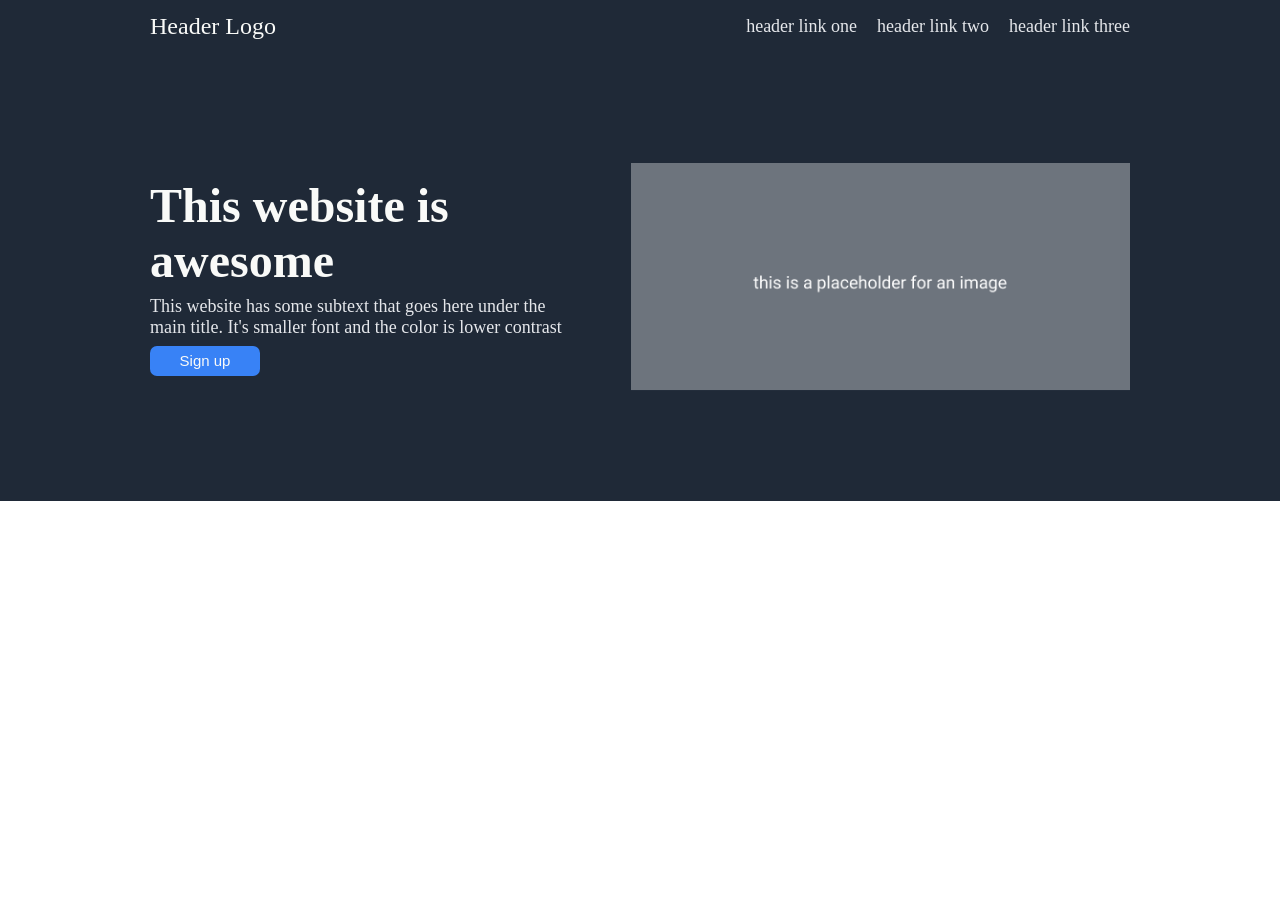
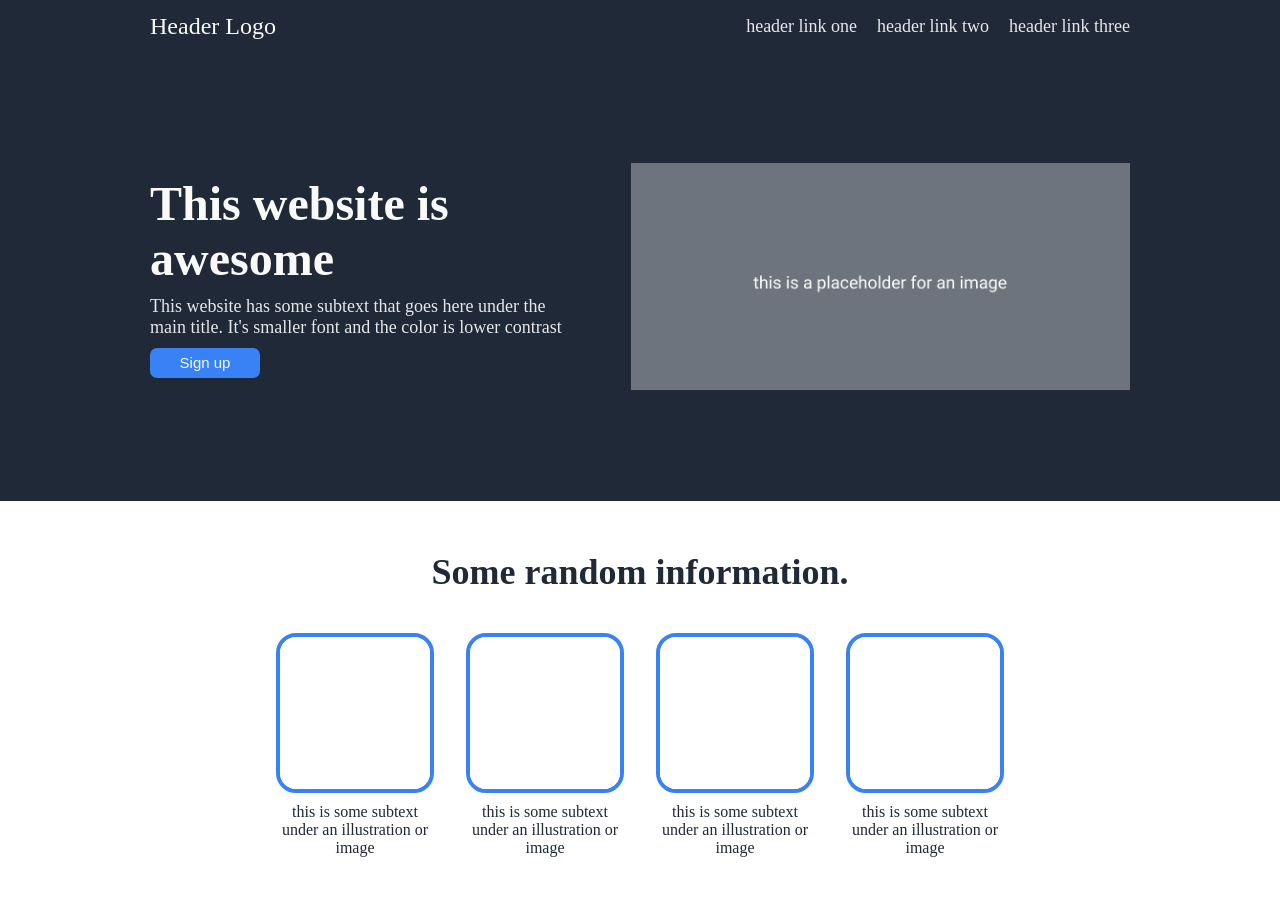
Before and after one commit to bavinphoneholder1/my-landing-page, a plain HTML site: page index.html in a window 1280 px wide. Before the commit the page ends 800 px from the top, so only its background shows below. Drawn offline with Linux system fonts and the light colour scheme.

Commit message:
9.14.2026 - add 3rd section
Added the third section tis includes header images and text

```diff
--- a/index.html
+++ b/index.html
@@ -24,5 +24,31 @@
         </div>
         <img class="hero-section-image" src="images/placeholder1.png" alt="">
     </div>
+
+    <div class="random-info-section">
+        <div class="random-info-heading">Some random information.</div>
+
+        <div class="four-info-text-image">
+            <div class="first-info">
+                <img class="first-info-image" src="images/placeholder2.png" alt="">
+                <div class="first-info-text">this is some subtext under an illustration or image </div>
+            </div>
+
+            <div class="second-info">
+                <img class="second-info-image" src="images/placeholder2.png" alt="">
+                <div class="second-info-text">this is some subtext under an illustration or image </div>
+            </div>
+
+            <div class="third-info">
+                <img class="third-info-image" src="images/placeholder2.png" alt="">
+                <div class="third-info-text">this is some subtext under an illustration or image </div>
+            </div>
+
+            <div class="fourth-info">
+                <img class="fourth-info-image" src="images/placeholder2.png" alt="">
+                <div class="fourth-info-text">this is some subtext under an illustration or image </div>
+            </div>
+        </div>
+    </div>
 </body>
 </html>
--- a/styles.css
+++ b/styles.css
@@ -40,7 +40,7 @@ a {
 .hero-section-signup {
     display: flex;
     flex-direction: column;
-    gap: 8px;
+    gap: 10px;
 }
 
 button {
@@ -69,5 +69,44 @@ button {
 .hero-section-image {
     height: auto;
     width: 500px;
+}
 
+.random-info-section {
+    padding: 50px 150px;
+    display: flex;
+    flex-direction: column;
+    align-items: center;
+    gap: 40px;
 }
+
+.random-info-heading {
+    font-size: 36px;
+    color: #1F2937;
+    font-weight: 900;
+}
+
+.four-info-text-image {
+    display: flex;
+    gap: 40px;
+}
+
+.first-info-image, .second-info-image, .third-info-image, .fourth-info-image {
+    height: auto;
+    width: 150px;
+    border: 4px solid;
+    border-color: #3882F6;
+    border-radius: 20px;
+}
+
+.first-info, .second-info, .third-info, .fourth-info {
+    width: 150px;
+    display: flex;
+    flex-direction: column;
+    align-items: center;
+    gap: 10px;
+}
+
+.first-info-text, .second-info-text, .third-info-text, .fourth-info-text {
+    color: #1F2937;
+    text-align: center;
+}
```
Also changed, not shown: images/placeholder2.png (added).
